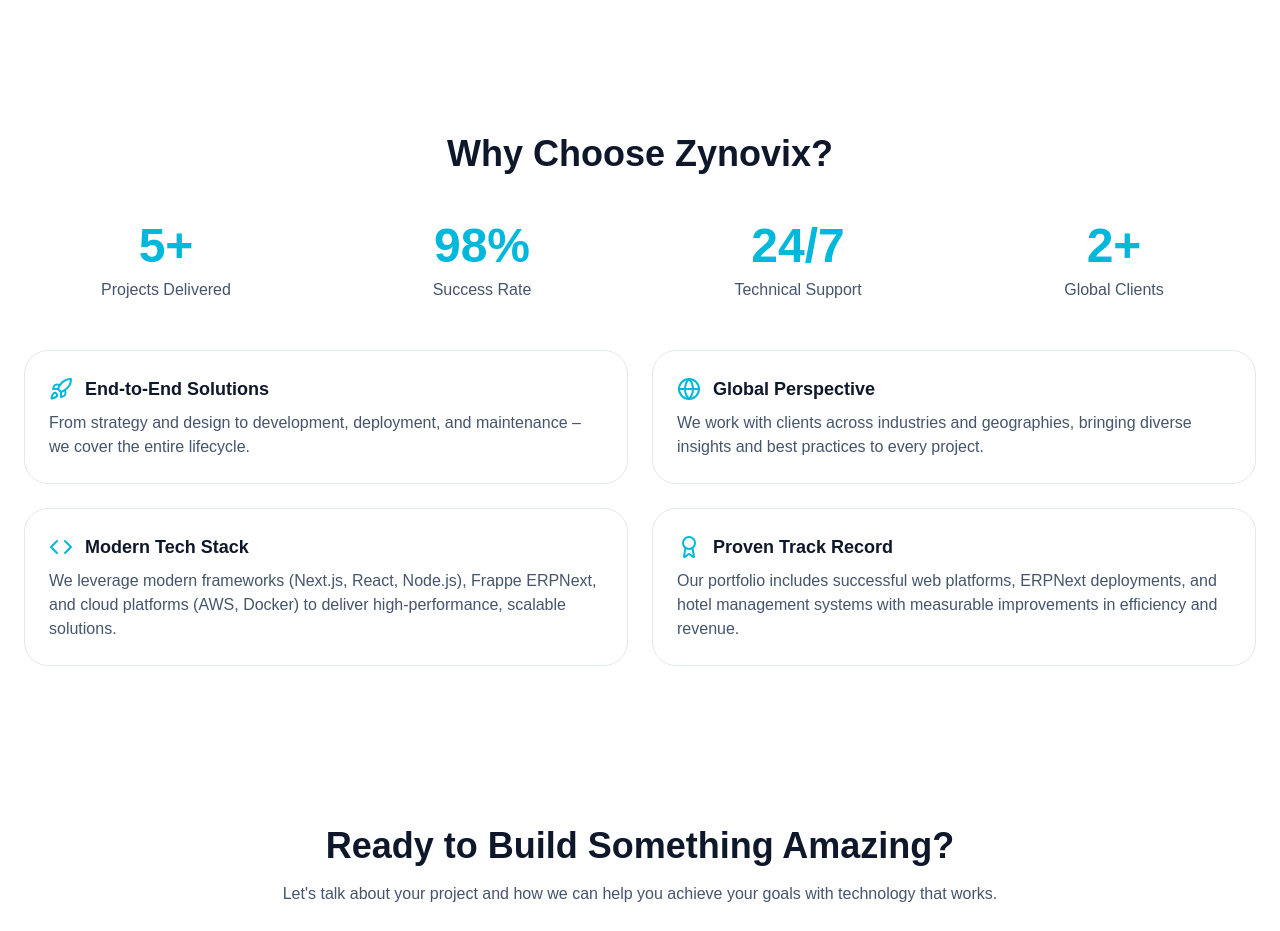
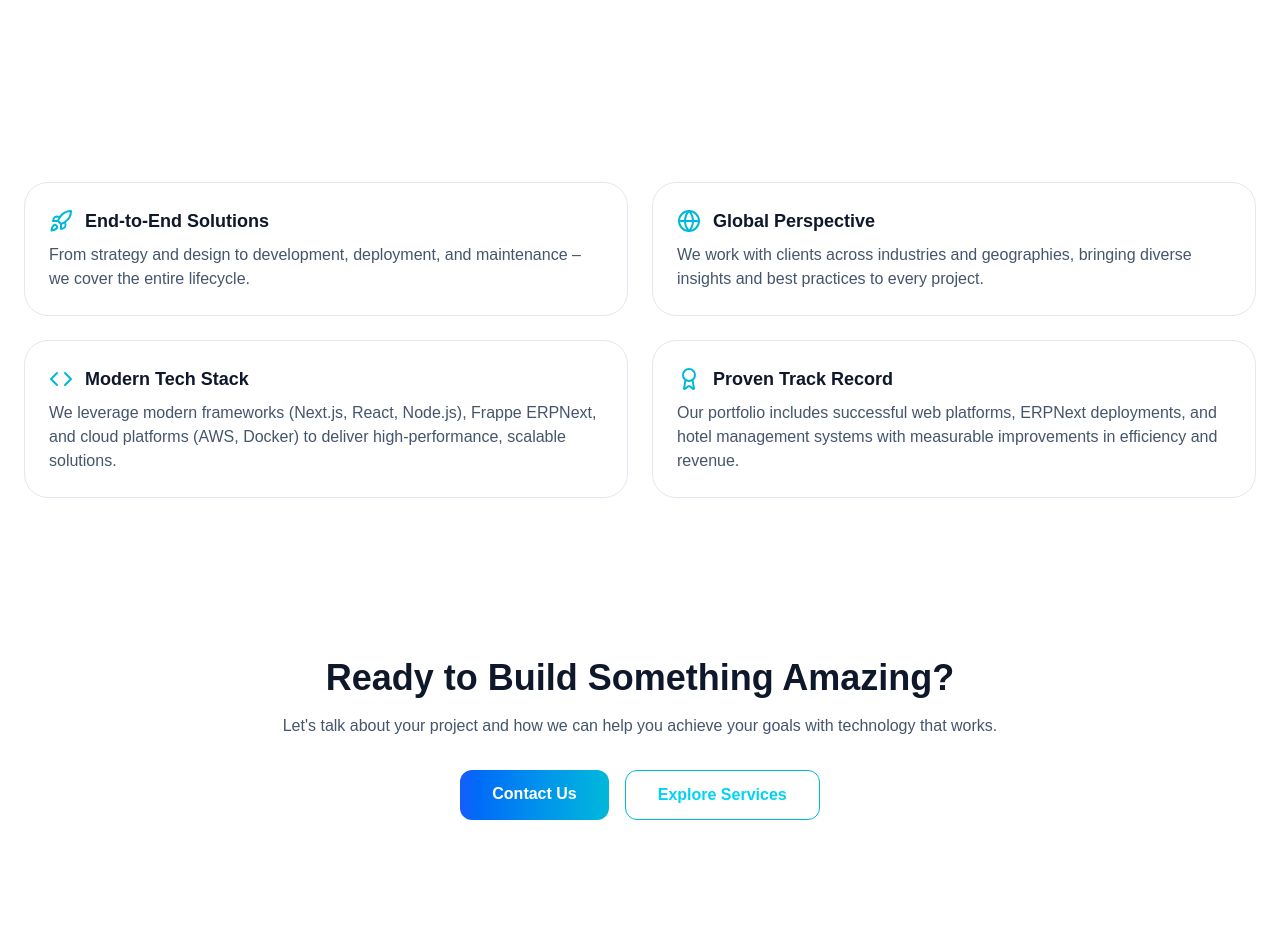
Before and after one commit to ritik733/zynovixtechsolution, a Next.js app: page /about in a window 1280 px wide. Shown: the part 1700-2631 px from the top of the page. Built offline with nearby package versions, Linux system fonts and the light colour scheme.

Commit message:
style: remove duplicate stats from About page

```diff
--- a/app/about/page.tsx
+++ b/app/about/page.tsx
@@ -158,27 +158,7 @@
       {/* Why Choose Us – dark stats and cards */}
       <section className="py-20">
         <div className="mx-auto max-w-7xl px-6">
-          <h2 className="mb-12 text-center text-4xl font-bold text-slate-900 dark:text-white">
-            Why Choose Zynovix?
-          </h2>
-          <div className="grid gap-8 md:grid-cols-2 lg:grid-cols-4">
-            <div className="text-center">
-              <div className="text-5xl font-bold text-cyan-500 dark:text-cyan-400">5+</div>
-              <p className="mt-2 text-slate-600 dark:text-slate-300">Projects Delivered</p>
-            </div>
-            <div className="text-center">
-              <div className="text-5xl font-bold text-cyan-500 dark:text-cyan-400">98%</div>
-              <p className="mt-2 text-slate-600 dark:text-slate-300">Success Rate</p>
-            </div>
-            <div className="text-center">
-              <div className="text-5xl font-bold text-cyan-500 dark:text-cyan-400">24/7</div>
-              <p className="mt-2 text-slate-600 dark:text-slate-300">Technical Support</p>
-            </div>
-            <div className="text-center">
-              <div className="text-5xl font-bold text-cyan-500 dark:text-cyan-400">2+</div>
-              <p className="mt-2 text-slate-600 dark:text-slate-300">Global Clients</p>
-            </div>
-          </div>
+
           <div className="mt-12 grid gap-6 md:grid-cols-2">
             <div className="rounded-3xl border border-slate-200 bg-white/90 p-6 dark:border-slate-800 dark:bg-slate-900/60">
               <div className="flex items-center gap-3">
```
